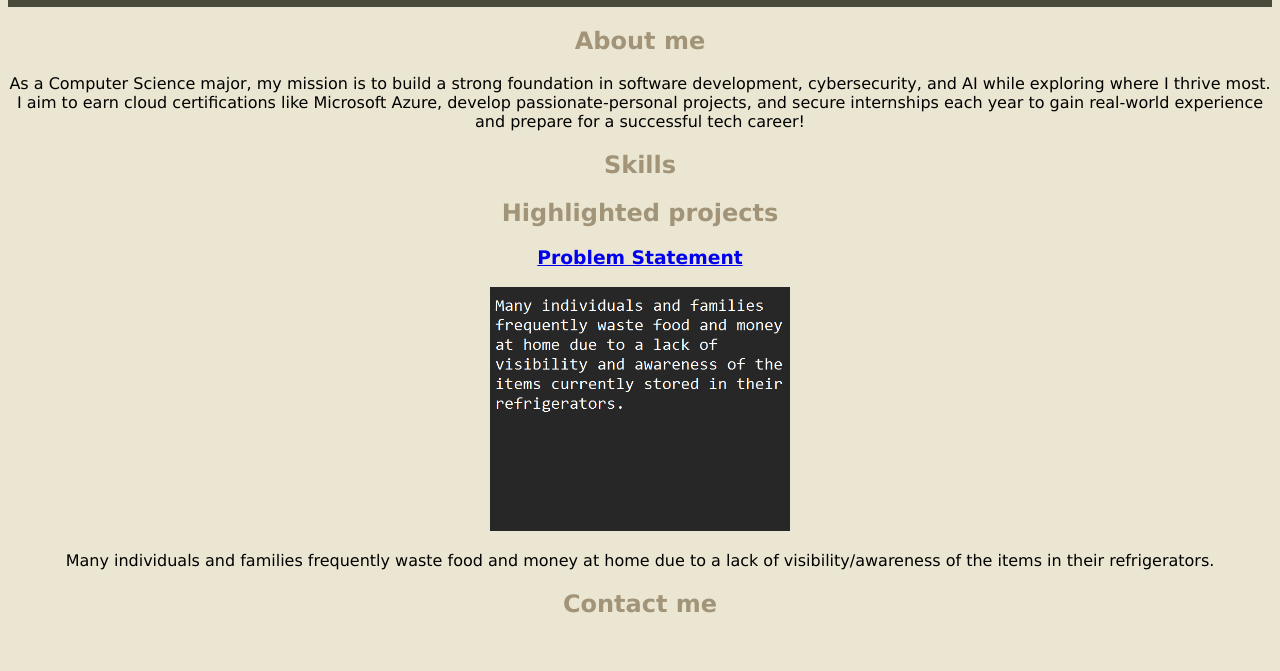
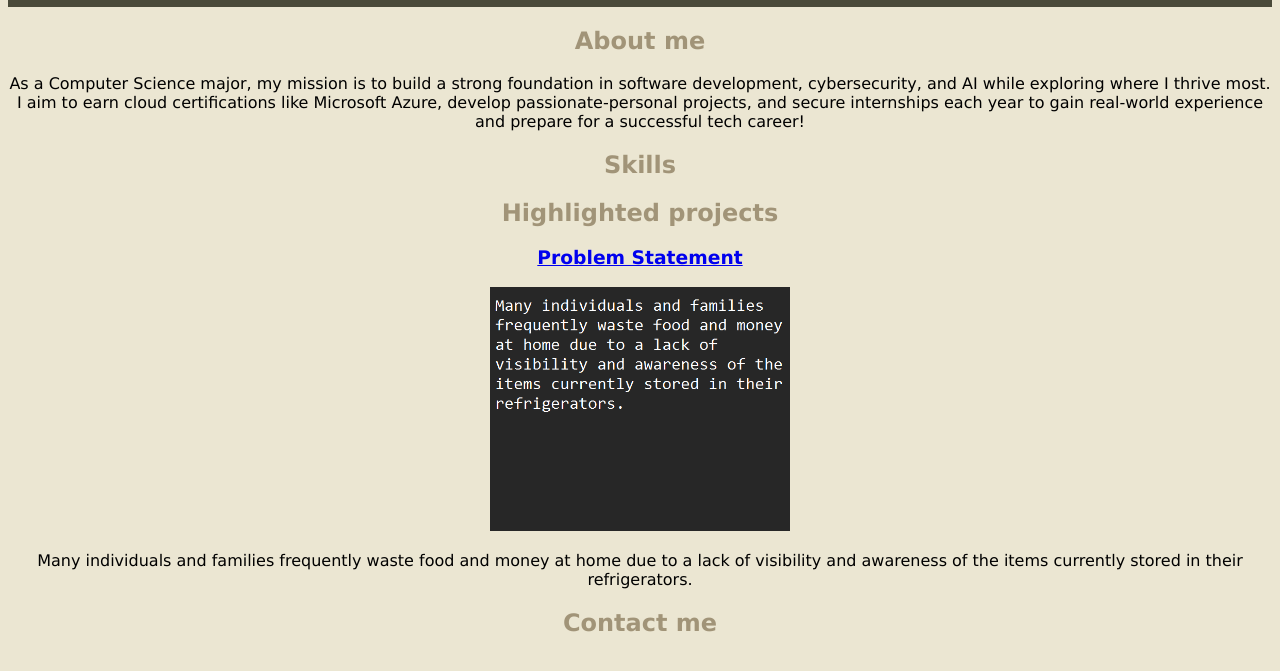
Before and after one commit to Jullianadela/Jullianadela.github.io, a plain HTML site: page index.html in a window 1280 px wide. Shown: the part 99-770 px from the top of the page. Drawn offline with Linux system fonts and the light colour scheme; a web font is replaced by a local one.

Commit message:
editing typos

```diff
--- a/index.html
+++ b/index.html
@@ -26,7 +26,7 @@
             <a href="files/ProblemStatement.png">
                 <img src="images/ProblemStatement.png" alt="Problem Statement">
             </a>
-            <p>Many individuals and families frequently waste food and money at home due to a lack of visibility/awareness of the items in their refrigerators.</p>
+            <p>Many individuals and families frequently waste food and money at home due to a lack of visibility and awareness of the items currently stored in their refrigerators.</p>
         </section>
     </div>
 
```
